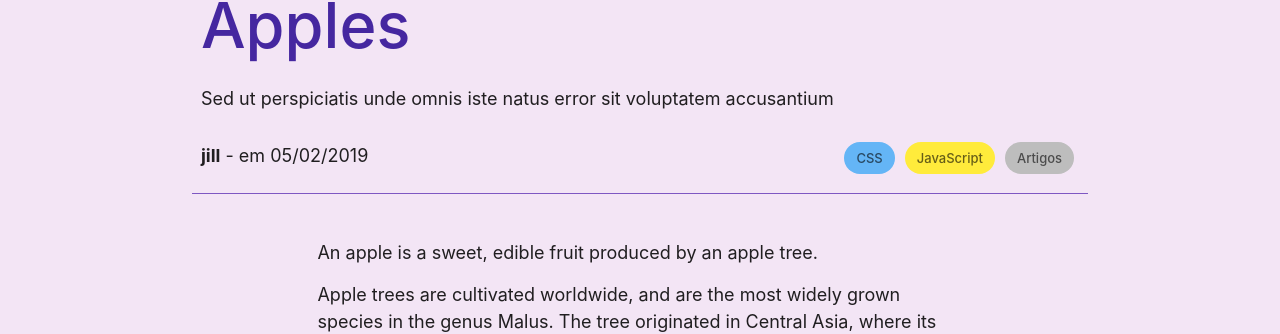
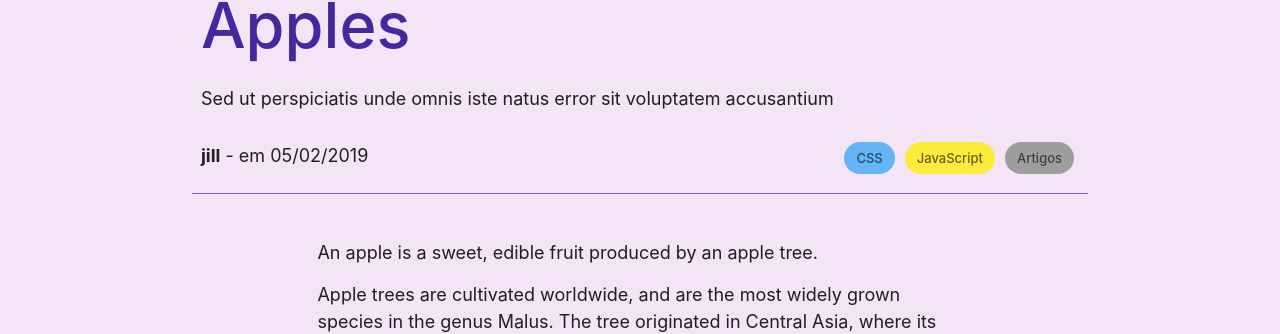
Before and after one commit to me-and-webDev/me-and-webDev.github.io, a Jekyll site: the page built from _posts/2019-02-05-apples.md, in a window 1280 px wide. Shown: the part 115-449 px from the top of the page. Built offline with Jekyll 4.4.1, drawn with Linux system fonts in a browser that asks for light colours; nearby versions of some CDN libraries; some web fonts are replaced; library files that are not in the unit come from our copies.

Commit message:
Minor changes on how tags and links are collected

```diff
--- a/_includes/dropdown-content.html
+++ b/_includes/dropdown-content.html
@@ -2,7 +2,14 @@
 <ul id='nav-dropdown' class='dropdown-content'>
   {% for lang in langs %}
     <li class="{% if page.pagination.tags == lang.name %} active {% endif %} {{ lang.color }}">
-      <a href="{{ lang.link }}">{{ lang.name }}</a>
+      <a href="
+      {% if page.pagination.tags == lang.name %}
+        #!
+      {% else %}
+        {{ lang.link }}
+      {% endif %}">
+        {{ lang.name }}
+      </a>
     </li>
   {% endfor %}
 </ul>
--- a/_includes/nav-itens.html
+++ b/_includes/nav-itens.html
@@ -1,6 +1,11 @@
 {% for section in site.data.navigation.[0].subfolderitems %}
   <li {% if page.pagination.tags == section.name %} class="active" {% endif %}>
-    <a href="{{ section.link }}">
+    <a href="
+    {% if page.pagination.tags == section.name %}
+      #!
+    {% else %}
+      {{ section.link }}
+    {% endif %}">
       {{ section.name }}
     </a>
   </li>
--- a/_includes/tag.html
+++ b/_includes/tag.html
@@ -1,31 +1,18 @@
 {% for item in site.data.navigation %}
   {% for entry in item.subfolderitems %}
     {% if entry.name == tag %}
-      {% assign target = entry.link %}
+      {% assign target = entry %}
       {% break %}
     {% else %}
-      {% assign target = "#!" %}
+      {% assign target = "" %}
     {% endif %}
   {% endfor %}
-  {% if target != "#!" %}
+  {% if target != "" %}
     {% break %}
   {% endif %}
 {% endfor %}
 
-<a
-href="{{ target }}"
-class="chip
-{% if tag == 'JavaScript' %}
-  yellow
-{% elsif tag == 'CSS' %}
-  blue lighten-2
-{% elsif tag == 'HTML' %}
-  amber darken-3
-{% elsif tag == 'Python' %}
-  green accent-4
-{% else %}
-  grey lighten-1
-{% endif %}"
->
+<a href="{{ target.link }}"
+class="chip {% if target.color %} {{ target.color }} {% else %} grey {% endif %}">
   {{ tag }}
 </a>
--- a/assets/css/style.css
+++ b/assets/css/style.css
@@ -97,7 +97,7 @@
 }
 
 .sidenav .collapsible .collapsible-body li.active a {
-  color: white
+  color: white;
 }
 
 .sidenav .collapsible a {
```
